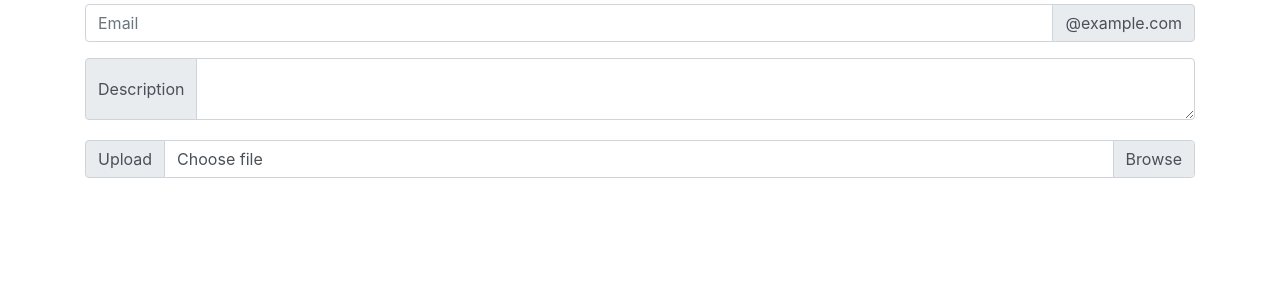
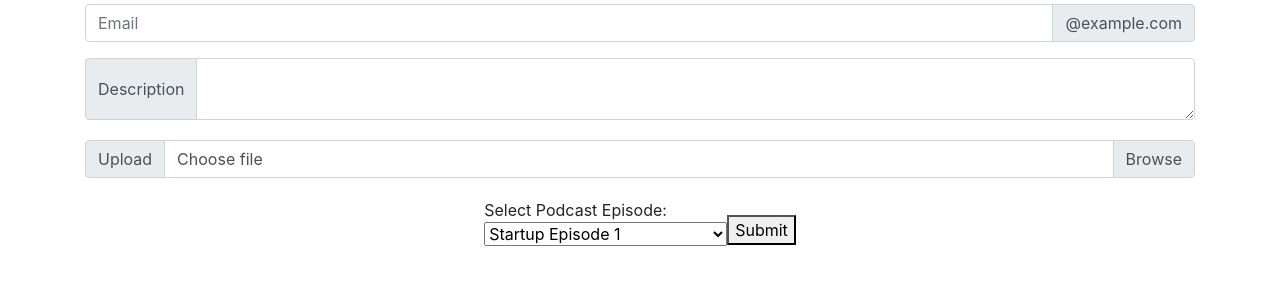
Before and after one commit to ArsalaanAnsariDeveloper/Podcast-Highlights, a Flask app: page /upload in a window 1280 px wide. Shown: the part 220-520 px from the top of the page. Run offline with Flask 2, Linux system fonts and the light colour scheme; some libraries are stand-ins or nearby versions.

Commit message:
Created very basic prototype, that fakes actual functionality.

```diff
--- a/server.py
+++ b/server.py
@@ -4,17 +4,7 @@ from flask import Response, request, jsonify
 app = Flask(__name__)
 
 
-current_id = 2
-data = [
-    {
-        "id": 1,
-        "name": "michael scott"
-    },
-    {
-        "id": 2,
-        "name": "jim halpert"
-    },
-]
+data = []
 
 
 
@@ -66,7 +56,27 @@ def upload():
     return render_template('upload.html')
 
 
+@app.route('/upload_podcast', methods=['POST'])
+def upload_podcast():
 
+    global data
+    json_data = request.form
+    print(json_data)
+    data.append(json_data)
+
+
+    return jsonify(data = data)
+
+
+@app.route('/get_podcast', methods=['GET'])
+def get_podcast():
+
+    global data
+
+    if(len(data) >0 ):
+        return jsonify(data = data[-1])
+    else:
+        return jsonify(data = "")
 
 
 
--- /dev/null
+++ b/static/upload.js
@@ -0,0 +1,34 @@
+
+function sendPost() {
+    var data = {"title": "Startup Highlight 4", "url": "Bye"}
+    console.log(data)
+    $.ajax({
+        type: "POST",
+        url: 'http://localhost:5000/upload_podcast',
+        data: {json: JSON.stringify(data)},
+        success: function(data){
+            console.log(JSON.stringify(data));
+            $("#content").append("<div class = 'row center secondary' >Podcast Highlight Uploaded!</div>");
+        }
+    });
+}
+
+
+
+$(document).ready(function () {
+
+    console.log("Ready")
+    $("#submit_podcast").click(function () {
+        $("#content").append('<div class = "row center secondary"><div><audio controls><source src = "https://www2.cs.uic.edu/~i101/SoundFiles/PinkPanther60.wav" type = "audio/wav" ></audio ><div>Startup Episode 2</div> <div><input type="text" name="stime"><input type="text" name="etime"> </div><button class ="secondary" id = "upload"> Upload</button></div>');
+        console.log("Audio Appended");
+
+        $("#content").on('click', '#upload', function(){
+            console.log("Upload Clicked")
+            sendPost();
+        });
+
+    });
+
+
+
+})
--- a/templates/index.html
+++ b/templates/index.html
@@ -80,7 +80,7 @@
 
       </div>
       <div class = "row center">
-        <a  href="/upload" class="btn btn-primary upload">Upload Hightlights</a>
+        <a  href="/upload" class="btn btn-primary upload">Upload Highlights</a>
       </div>
     </div>
   </body>
--- a/templates/upload.html
+++ b/templates/upload.html
@@ -1,13 +1,10 @@
 <html>
+
 <head>
   <meta charset="UTF-8" />
   <title>Upload</title>
-    <link
-      rel="stylesheet"
-      href="https://stackpath.bootstrapcdn.com/bootstrap/4.3.1/css/bootstrap.min.css"
-      integrity="sha384-ggOyR0iXCbMQv3Xipma34MD+dH/1fQ784/j6cY/iJTQUOhcWr7x9JvoRxT2MZw1T"
-      crossorigin="anonymous"
-    />
+  <link rel="stylesheet" href="https://stackpath.bootstrapcdn.com/bootstrap/4.3.1/css/bootstrap.min.css" integrity="sha384-ggOyR0iXCbMQv3Xipma34MD+dH/1fQ784/j6cY/iJTQUOhcWr7x9JvoRxT2MZw1T"
+    crossorigin="anonymous" />
   <style type="text/css">
     .center {
       display: flex;
@@ -34,15 +31,19 @@
       border: 1px inset;
     }
 
-      .secondary{
+    .secondary {
       margin-top: 20px;
     }
 
-      .related-space{
-          margin-top : 25px;
+    .related-space {
+      margin-top: 25px;
     }
   </style>
+
+  <script src="http://code.jquery.com/jquery-3.3.1.min.js"></script>
+  <script type="text/javascript" src="{{ url_for('static', filename = 'upload.js') }}"></script>
 </head>
+
 <body>
   <div class="container">
     <div class="row center">
@@ -81,9 +82,26 @@
       </div>
     </div>
 
+    <div  id = "select_form" class="row center secondary">
+      <form>
+        <div>Select Podcast Episode:</div>
+        <select name="cars">
+          <option value="se1">Startup Episode 1</option>
+          <option value="se2">Startup Episode 2</option>
+          <option value="tal1">This American Life Episode 1</option>
+          <option value="tal2">This American Life Episode 2</option>
+        </select>
+
+      </form>
+      <button id = "submit_podcast"> Submit</button>
+
+    </div>
+    <div id = "content" ></div>
+
 
 
   </div>
 
 </body>
+
 </html>
```
Also changed, not shown: static/podcast.js (added, +17 -0 lines), templates/podcast.html (+25 -11 lines). Lines whose indentation alone changed are shown as unchanged.
